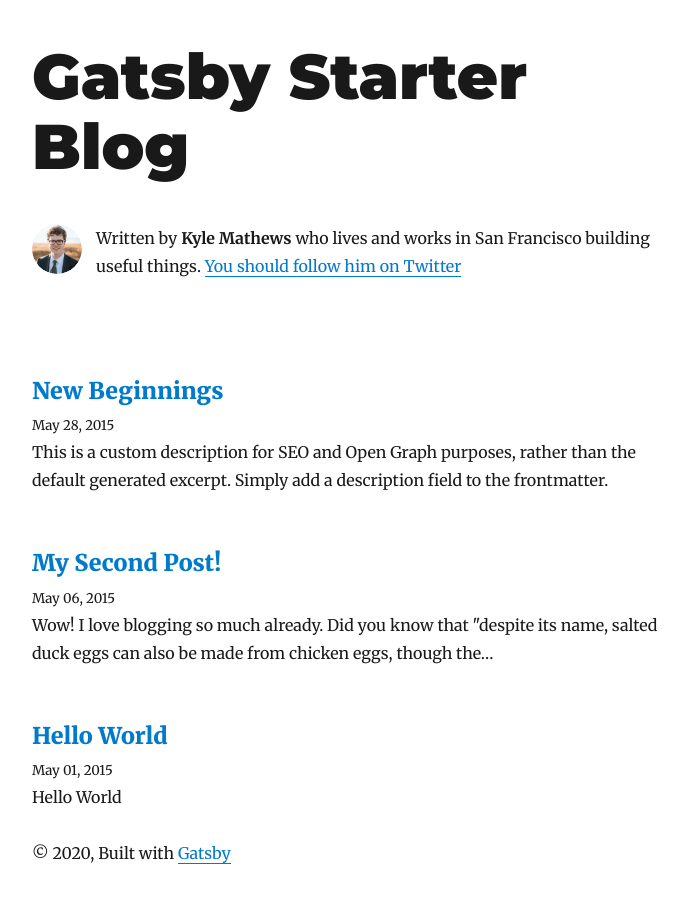
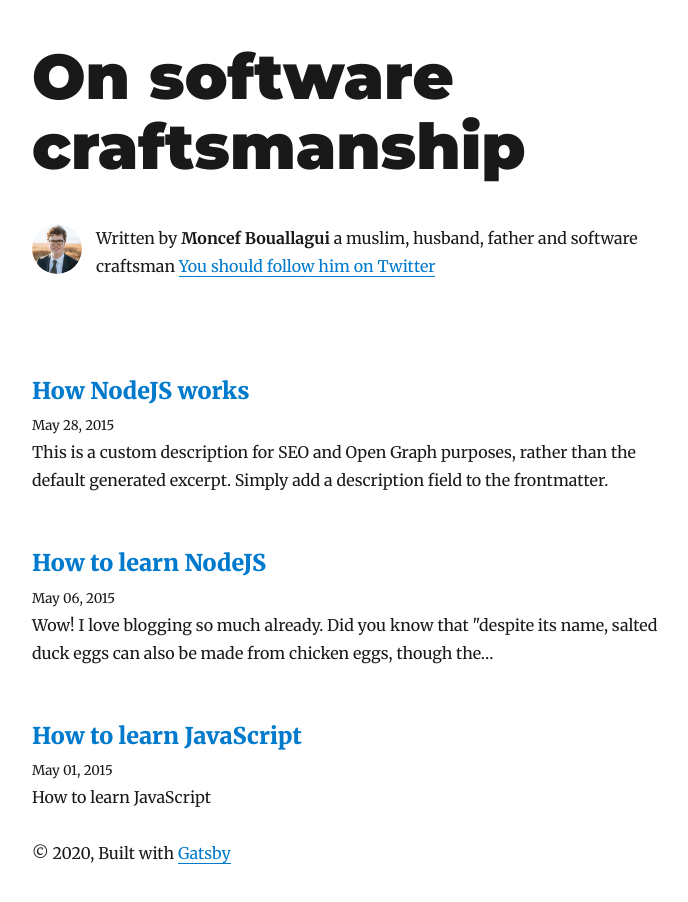
Before and after one commit to morfioce/blog, a Gatsby site: page / in a window 1280 px wide. Shown: the whole page, without its empty margins (293-981 px from the left). Built offline with nearby package versions, Linux system fonts and the light colour scheme; Gatsby itself is replaced by a stand-in of ours; some packages are replaced by stand-ins of ours.

Commit message:
Customised blog meta data

```diff
--- a/content/blog/new-beginnings/index.md
+++ b/content/blog/how-node-js-works/index.md
@@ -1,5 +1,5 @@
 ---
-title: New Beginnings
+title: How NodeJS works
 date: "2015-05-28T22:40:32.169Z"
 description: This is a custom description for SEO and Open Graph purposes, rather than the default generated excerpt. Simply add a description field to the frontmatter.
 ---
--- a/content/blog/hello-world/index.md
+++ b/content/blog/how-to-learn-JavaScript/index.md
@@ -1,7 +1,7 @@
 ---
-title: Hello World
+title: How to learn JavaScript
 date: "2015-05-01T22:12:03.284Z"
-description: "Hello World"
+description: "How to learn JavaScript"
 ---
 
 This is my first post on my new fake blog! How exciting!
--- a/content/blog/my-second-post/index.md
+++ b/content/blog/how-to-learn-node-js/index.md
@@ -1,5 +1,5 @@
 ---
-title: My Second Post!
+title: How to learn NodeJS
 date: "2015-05-06T23:46:37.121Z"
 ---
 
--- a/gatsby-config.js
+++ b/gatsby-config.js
@@ -1,14 +1,14 @@
 module.exports = {
   siteMetadata: {
-    title: `Gatsby Starter Blog`,
+    title: `On software craftsmanship`,
     author: {
-      name: `Kyle Mathews`,
-      summary: `who lives and works in San Francisco building useful things.`,
+      name: `Moncef Bouallagui`,
+      summary: `a muslim, husband, father and software craftsman`,
     },
-    description: `A starter blog demonstrating what Gatsby can do.`,
+    description: `Moncef Bouallagui blog`,
     siteUrl: `https://gatsby-starter-blog-demo.netlify.com/`,
     social: {
-      twitter: `kylemathews`,
+      twitter: `morfioce`,
     },
   },
   plugins: [
```
Also changed, not shown: content/blog/how-to-learn-JavaScript/salty_egg.jpg (renamed from content/blog/hello-world/salty_egg.jpg).
